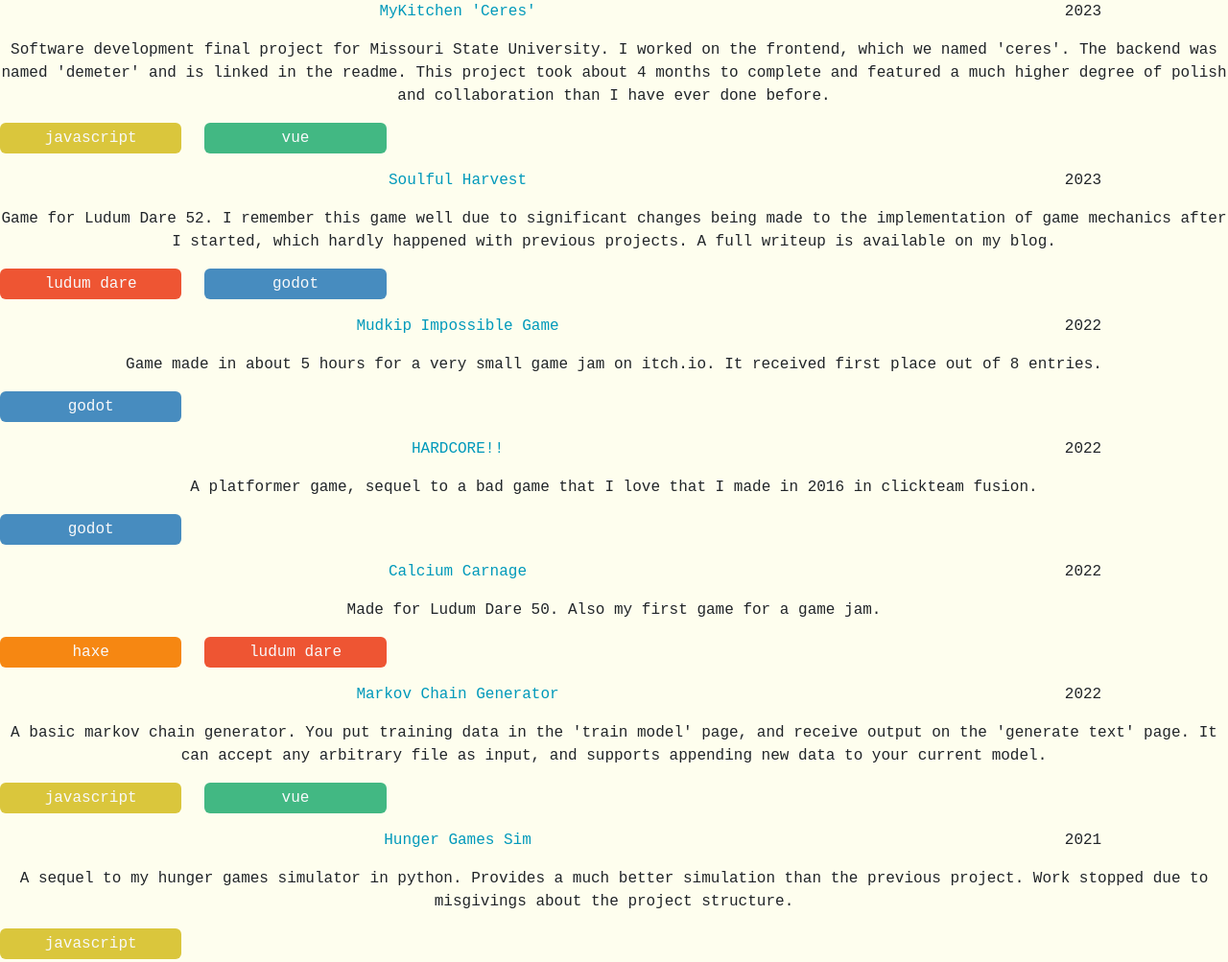
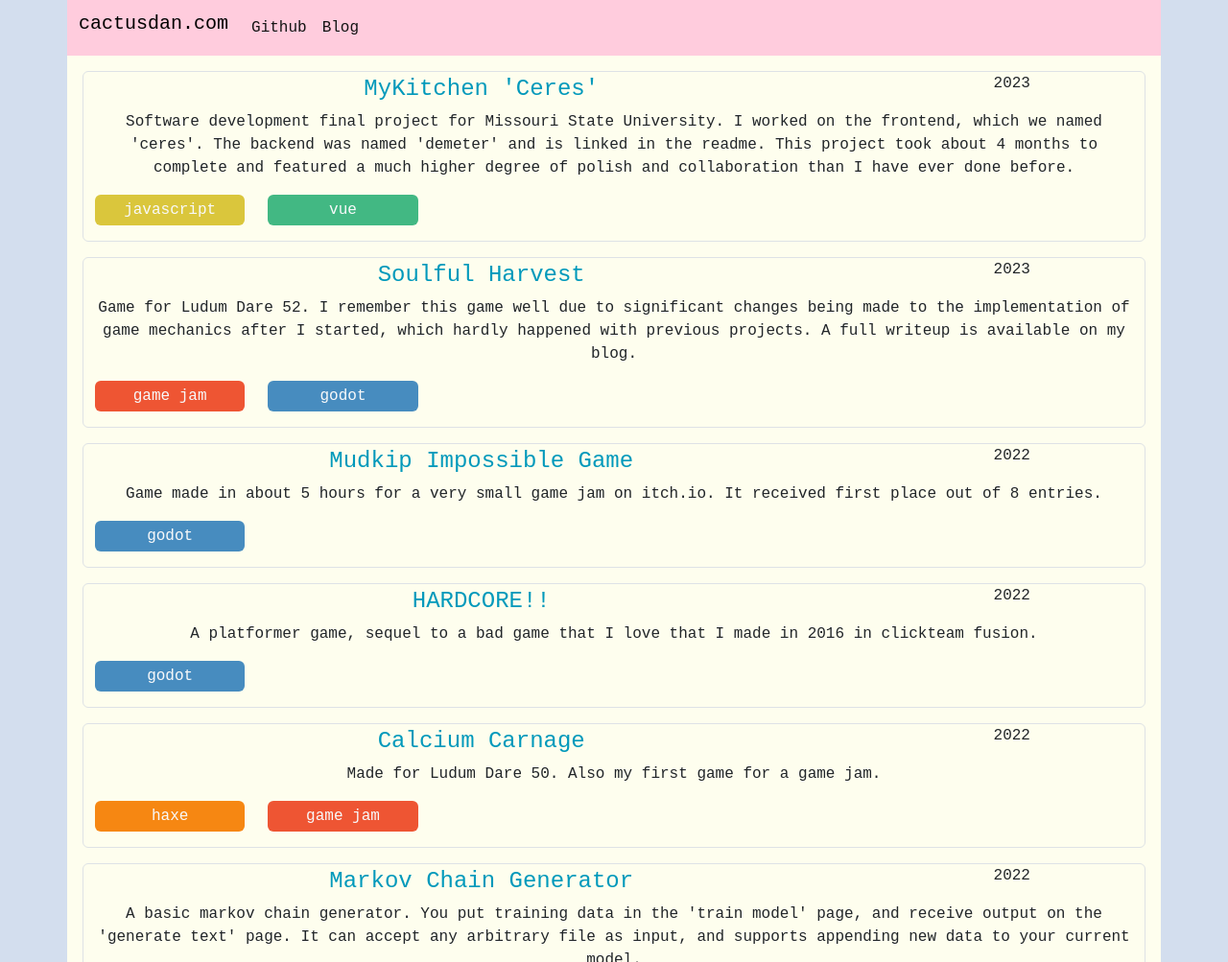
Before and after one commit to kralinc/kralinc.github.io, a plain HTML site: page pages/projects/projects.html in a window 1280 px wide. Shown: the top 1003 px of the page at 96% size. Drawn offline with nearby package versions, Linux system fonts and the light colour scheme; files that its build step writes are made by us from their sources.

Commit message:
bunch of stuff

```diff
--- a/pages/projects/js/ProjectCard.js
+++ b/pages/projects/js/ProjectCard.js
@@ -6,7 +6,7 @@ export default {
         project: Object,
     },
     template: `
-    <div class="project row rounded">
+    <div class="project row rounded border m-3">
         <div class="col-9">
             <a class="title-link" :href="project.link">{{project.name}}</a>
         </div>
--- a/pages/projects/js/ProjectTag.js
+++ b/pages/projects/js/ProjectTag.js
@@ -17,7 +17,7 @@ export default {
             return "#478CBF";
         case "haxe":
             return "#F68712";
-        case "ludum dare":
+        case "game jam":
             return "#EE5533";
         case "java":
             return "#E42D2E";
--- a/pages/projects/js/projects.js
+++ b/pages/projects/js/projects.js
@@ -19,7 +19,7 @@ import ProjectCard from './ProjectCard.js';
             link: "https://cactusdan.itch.io/soulful-harvest",
             year: 2023,
             desc: "Game for Ludum Dare 52. I remember this game well due to significant changes being made to the implementation of game mechanics after I started, which hardly happened with previous projects. A full writeup is available on my blog.",
-            tags: ["ludum dare", "godot"]
+            tags: ["game jam", "godot"]
           },
           {
             name: "Mudkip Impossible Game",
@@ -40,7 +40,7 @@ import ProjectCard from './ProjectCard.js';
           link: "https://cactusdan.itch.io/calcium-carnage",
           year: 2022,
           desc: "Made for Ludum Dare 50. Also my first game for a game jam.",
-          tags: ["haxe", "ludum dare"],
+          tags: ["haxe", "game jam"],
           },
           {
           name: "Markov Chain Generator",
@@ -74,30 +74,35 @@ import ProjectCard from './ProjectCard.js';
           name: "Garfielf Blackjack (itch.io)",
           link: "https://cactusdan.itch.io/garfielf-blackjack",
           year: 2020,
+          desc: "First game published on itch.io. It was my largest development project at the time, with a lot of it going into the moddability and the fact that I had to write the UI myself.",
           tags: ["java"]
           },
           {
           name: "Base to Base Converter",
           link: "pages/anybase/anybase.html",
           year: 2021,
+          desc: "This project is a simple tool to convert numbers from one base to any other base from 2-36. It supports decimals as well.",
           tags: ["javascript"]
           },
           {
           name: "CMWEB 200 Personal Site",
           link: "cmweb200.html",
           year: 2020,
+          desc: "The personal site I created for my javascript class in community college. It contains all of the projects I did in that class, most notably Proximity and Bullet Hell Game.",
           tags: ["javascript"]
           },
           {
           name: "Mental Math Trainer",
           link: "pages/mentalmath/index.html",
           year: 2020,
+          desc: "A tool to generate randomized arithmetic problems. Meant to train mental math speed.",
           tags: ["javascript"]
           },
           {
           name: "Toki Pona Sentence Generator",
           link: "pages/tokiponagame/index.html",
           year: 2021,
+          desc: "Generates random sentences in Toki Pona using a structure I've long since forgotten. If I ever host this site I'll convert this page into an API to be more useful.",
           tags: ["javascript"]
           }
         ]);
--- /dev/null
+++ b/pages/projects/projects.css
@@ -0,0 +1,3 @@
+.title-link {
+    font-size: 1.5em;
+}
--- a/pages/projects/projects.html
+++ b/pages/projects/projects.html
@@ -3,15 +3,38 @@
     <head>
         <meta charset="UTF-8">
         <link href="https://cdn.jsdelivr.net/npm/bootstrap@5.3.0/dist/css/bootstrap.min.css" rel="stylesheet" integrity="sha384-9ndCyUaIbzAi2FUVXJi0CjmCapSmO7SnpJef0486qhLnuZ2cdeRhO02iuK6FUUVM" crossorigin="anonymous">
-        <link rel="stylesheet" href="index.css">
+        <link rel="stylesheet" href="../../index.css">
+        <link rel="stylesheet" href="projects.css">
         <link rel="icon" type="image/icon" href="../../favicon.ico">
         <script src="js/projects.js" type="module"></script>
         <meta name="viewport" content="width=device-width, initial-scale=1">
         <title>Cactusdan Projects</title>
     </head>
     <body>
-        <div id="content">
-            <project-card v-for="project of projects" :key="project.name" :project="project"></project-card>
+        <div id="content" class="container">
+            <nav class="navbar navbar-expand-lg navbar-light">
+                <div class="container-fluid">
+                    <h1 class="navbar-brand">cactusdan.com</h1>
+                    <button class="navbar-toggler" type="button" data-toggle="collapse" data-target="#navbarNavAltMarkup" aria-controls="navbarNavAltMarkup" aria-expanded="false" aria-label="Toggle navigation">
+                        <span class="navbar-toggler-icon"></span>
+                      </button>
+                    <div class="collapse navbar-collapse" id="navbarSupportedContent">
+                        <ul class="navbar-nav">
+                            <li class="nav-item">
+                                <a class="nav-link" href="https://github.com/kralinc">Github</a>
+                            </li>
+                            <li class="nav-item">
+                                <a class="nav-link" href="https://cactusdan.bearblog.dev/blog">Blog</a>
+                            </li>
+                        </ul>
+                    </div>
+                </div>
+            </nav>
+            <div class="row">
+                <div class="col-12">
+                    <project-card v-for="project of projects" :key="project.name" :project="project"></project-card>
+                </div>
+            </div>
         </div>
     </body>
 </html>
```
